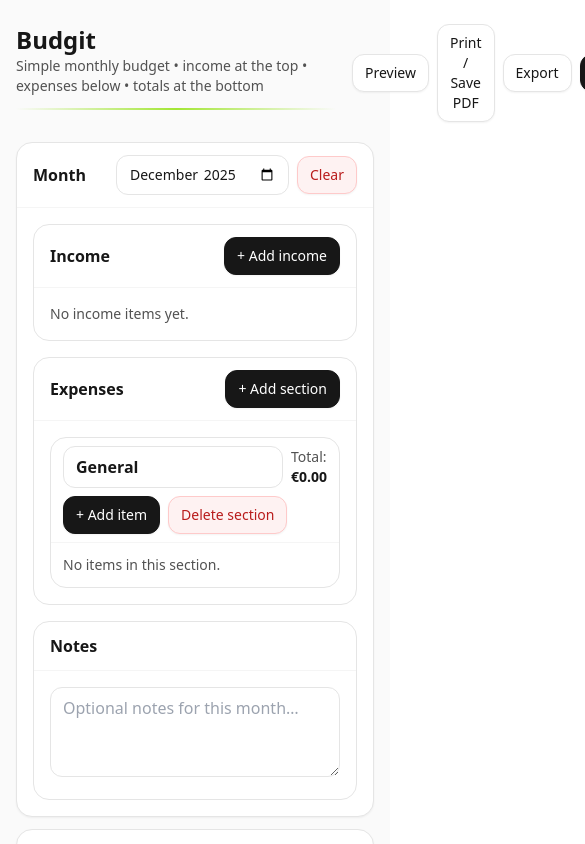
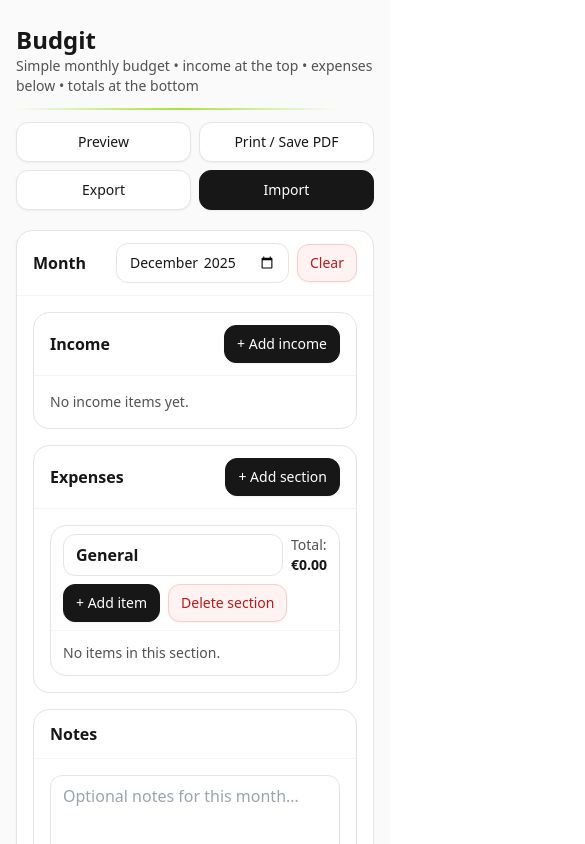
Before and after one commit to retronlinede-design/toolstack-budgit, a React (Vite) app: page / in a window 390 px wide. Shown: the top 844 px of the page, 585 px wide, since content can reach past the window. Built offline with nearby package versions, Linux system fonts and the light colour scheme.

Commit message:
Normalize top actions bar (mobile grid)

```diff
--- a/src/App.jsx
+++ b/src/App.jsx
@@ -65,6 +65,44 @@
     >
       {children}
     </button>
+  );
+}
+
+/** Normalized Top Actions (mobile-aligned “table/grid”) */
+const ACTION_BASE =
+  "print:hidden h-10 w-full rounded-xl text-sm font-medium border transition shadow-sm active:translate-y-[1px] disabled:opacity-50 disabled:cursor-not-allowed flex items-center justify-center";
+
+function ActionButton({ children, onClick, tone = "default", disabled, title }) {
+  const cls =
+    tone === "primary"
+      ? "bg-neutral-900 hover:bg-neutral-800 text-white border-neutral-900"
+      : tone === "danger"
+        ? "bg-red-50 hover:bg-red-100 text-red-700 border-red-200"
+        : "bg-white hover:bg-neutral-50 text-neutral-900 border-neutral-200";
+
+  return (
+    <button type="button" onClick={onClick} disabled={disabled} title={title} className={`${ACTION_BASE} ${cls}`}>
+      {children}
+    </button>
+  );
+}
+
+function ActionFileButton({ children, onFile, accept = "application/json", tone = "primary", title }) {
+  const cls =
+    tone === "primary"
+      ? "bg-neutral-900 hover:bg-neutral-800 text-white border-neutral-900"
+      : "bg-white hover:bg-neutral-50 text-neutral-900 border-neutral-200";
+
+  return (
+    <label title={title} className={`${ACTION_BASE} ${cls} cursor-pointer`}>
+      <span>{children}</span>
+      <input
+        type="file"
+        accept={accept}
+        className="hidden"
+        onChange={(e) => onFile?.(e.target.files?.[0] || null)}
+      />
+    </label>
   );
 }
 
@@ -519,7 +557,8 @@
       ) : null}
 
       <div className="max-w-5xl mx-auto px-4 py-6">
-        <div className="flex items-start justify-between gap-4">
+        {/* Header + normalized actions */}
+        <div className="flex flex-col gap-3 sm:flex-row sm:items-start sm:justify-between">
           <div>
             <div className="text-2xl font-semibold text-neutral-900">Budgit</div>
             <div className="text-sm text-neutral-600">
@@ -528,19 +567,15 @@
             <div className="mt-3 h-[2px] w-80 rounded-full bg-gradient-to-r from-lime-400/0 via-lime-400 to-emerald-400/0" />
           </div>
 
-          <div className="flex items-center gap-2">
-            <SmallButton onClick={openPreview}>Preview</SmallButton>
-            <SmallButton onClick={() => window.print()}>Print / Save PDF</SmallButton>
-            <SmallButton onClick={exportJSON}>Export</SmallButton>
-            <label className="print:hidden px-3 py-2 rounded-xl text-sm font-medium border border-neutral-900 bg-neutral-900 text-white shadow-sm hover:bg-neutral-800 cursor-pointer active:translate-y-[1px]">
-              Import
-              <input
-                type="file"
-                accept="application/json"
-                className="hidden"
-                onChange={(e) => importJSON(e.target.files?.[0] || null)}
-              />
-            </label>
+          <div className="w-full sm:w-[520px] lg:w-[620px]">
+            <div className="grid grid-cols-2 gap-2 sm:grid-cols-4">
+              <ActionButton onClick={openPreview}>Preview</ActionButton>
+              <ActionButton onClick={() => window.print()}>Print / Save PDF</ActionButton>
+              <ActionButton onClick={exportJSON}>Export</ActionButton>
+              <ActionFileButton onFile={(f) => importJSON(f)} tone="primary">
+                Import
+              </ActionFileButton>
+            </div>
           </div>
         </div>
 
```
Also changed, not shown: 1 other file (tests, documents, lock files or other folders).
